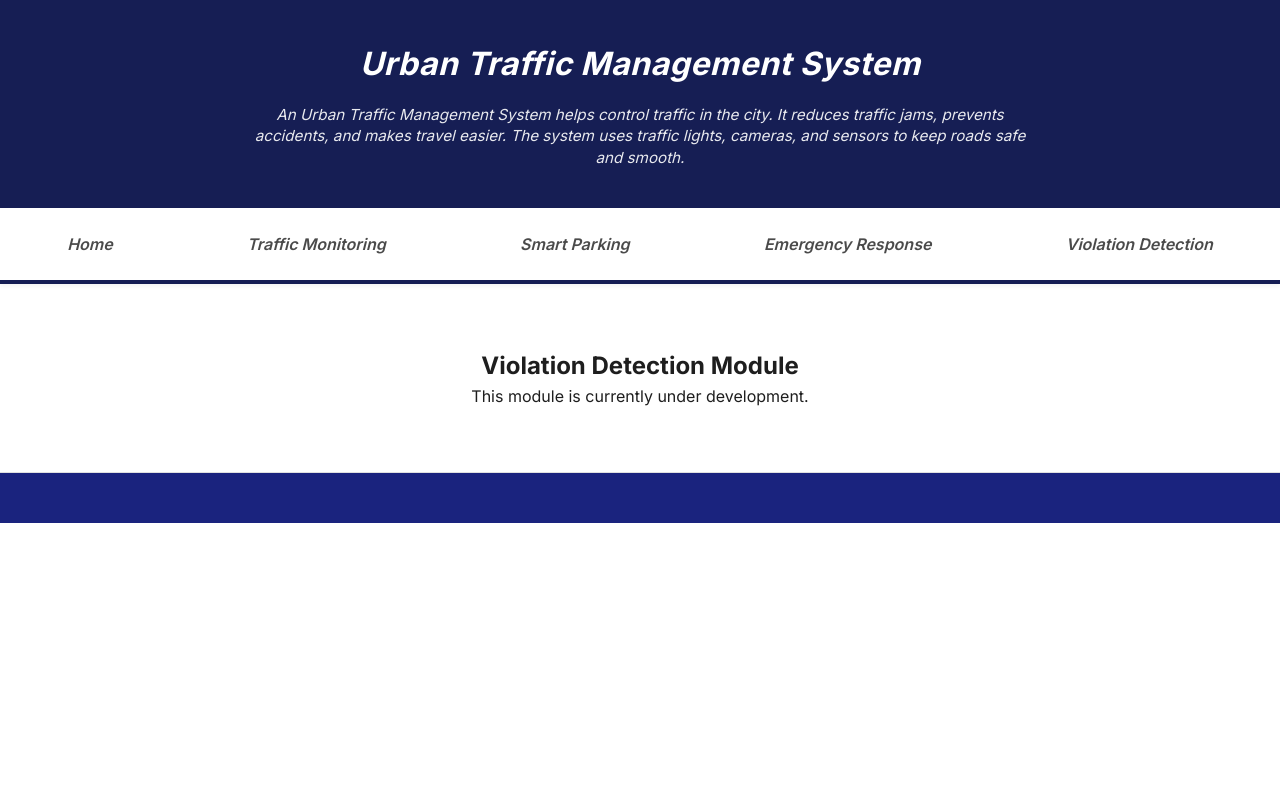
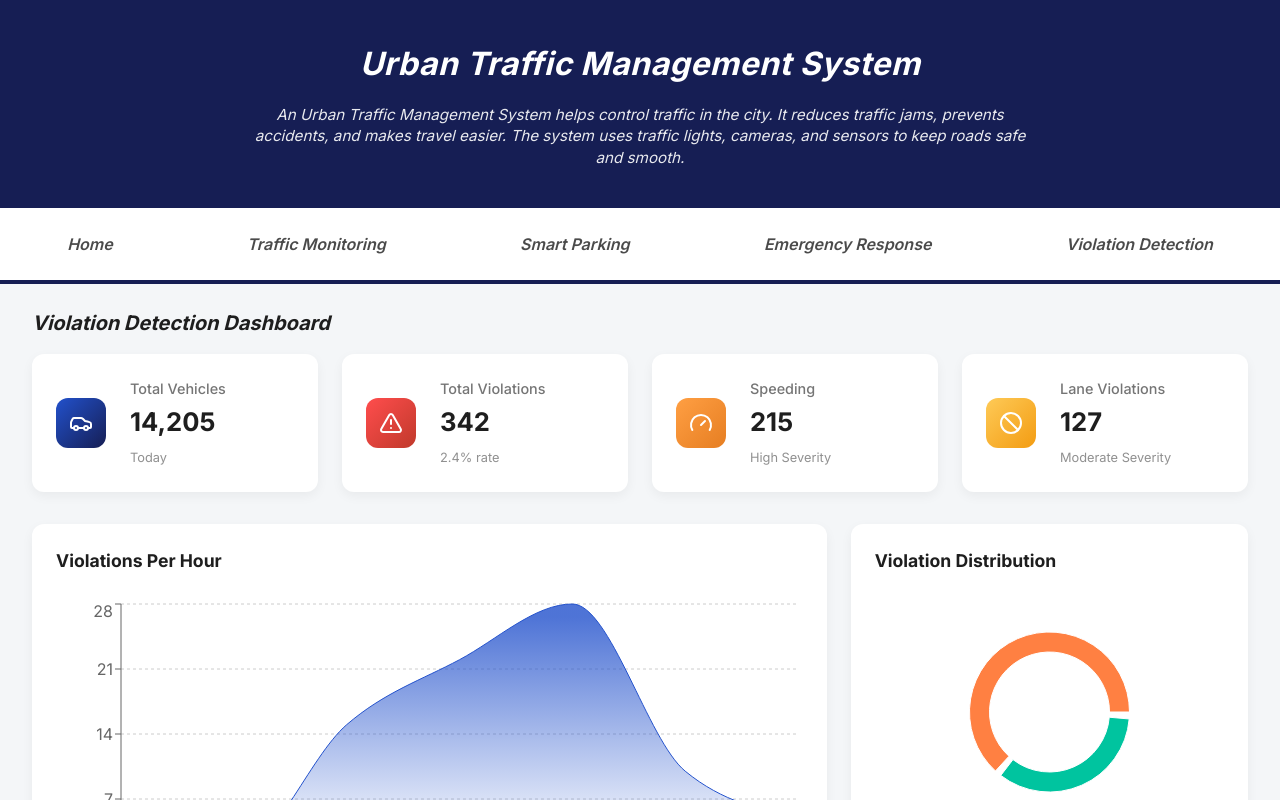
Before and after one commit to devindaJJ/fyp_research, a React (Vite) app in the folder frontend/traffic-dashboard/: page / in a window 1280 px wide. Both pictures are taken after a click on the element "Violation Detection". Shown: the top 800 px of the page. Built offline with nearby package versions, Linux system fonts and the light colour scheme.

Commit message:
designed violation detetction page

```diff
--- a/frontend/traffic-dashboard/src/App.jsx
+++ b/frontend/traffic-dashboard/src/App.jsx
@@ -5,6 +5,7 @@ import MapSection from './components/MapSection';
 import Analytics from './components/Analytics';
 import Overview from './components/Overview';
 import SplashScreen from './components/SplashScreen';
+import ViolationDetection from './components/ViolationDetection';
 
 function App() {
   const [showSplash, setShowSplash] = useState(true);
@@ -34,7 +35,9 @@ function App() {
         </>
       )}
 
-      {activeTab !== 'Home' && (
+      {activeTab === 'Violation Detection' && <ViolationDetection />}
+
+      {activeTab !== 'Home' && activeTab !== 'Violation Detection' && (
         <div className="section" style={{ textAlign: 'center', padding: '4rem' }}>
           <h2>{activeTab} Module</h2>
           <p>This module is currently under development.</p>
--- /dev/null
+++ b/frontend/traffic-dashboard/src/components/ViolationDetection.css
@@ -0,0 +1,105 @@
+.violation-section {
+    background-color: var(--bg-app);
+    padding-bottom: 3rem;
+}
+
+.violation-stats-grid {
+    display: grid;
+    grid-template-columns: repeat(auto-fit, minmax(240px, 1fr));
+    gap: 1.5rem;
+    margin-bottom: 2rem;
+}
+
+.v-card {
+    background: #fff;
+    padding: 1.5rem;
+    border-radius: 12px;
+    box-shadow: 0 4px 12px rgba(0, 0, 0, 0.05);
+    display: flex;
+    align-items: center;
+    gap: 1.5rem;
+    transition: transform 0.2s;
+}
+
+.v-card:hover {
+    transform: translateY(-2px);
+}
+
+.v-card-icon {
+    width: 50px;
+    height: 50px;
+    border-radius: 12px;
+    display: flex;
+    justify-content: center;
+    align-items: center;
+    color: #fff;
+}
+
+.v-card-icon.blue {
+    background: linear-gradient(135deg, #2251cc, #161e54);
+}
+
+.v-card-icon.red {
+    background: linear-gradient(135deg, #ff4d4d, #c0392b);
+}
+
+.v-card-icon.orange {
+    background: linear-gradient(135deg, #ff9f43, #e67e22);
+}
+
+.v-card-icon.yellow {
+    background: linear-gradient(135deg, #feca57, #f39c12);
+}
+
+.v-card-info h3 {
+    font-size: 0.9rem;
+    color: var(--text-secondary);
+    font-weight: 500;
+    margin-bottom: 0.2rem;
+}
+
+.v-number {
+    font-size: 1.6rem;
+    font-weight: 700;
+    color: var(--text-primary);
+    margin-bottom: 0.2rem;
+}
+
+.v-sub {
+    font-size: 0.8rem;
+    color: var(--text-secondary);
+    opacity: 0.8;
+}
+
+.violation-charts-grid {
+    display: grid;
+    grid-template-columns: 2fr 1fr;
+    gap: 1.5rem;
+}
+
+.chart-card {
+    background: #fff;
+    padding: 1.5rem;
+    border-radius: 12px;
+    box-shadow: 0 4px 12px rgba(0, 0, 0, 0.05);
+}
+
+.chart-card h3 {
+    margin-bottom: 1.5rem;
+    font-size: 1.1rem;
+    color: var(--text-primary);
+}
+
+.chart-card.large {
+    grid-column: 1 / 2;
+}
+
+.chart-card.full-width {
+    grid-column: 1 / -1;
+}
+
+@media (max-width: 1024px) {
+    .violation-charts-grid {
+        grid-template-columns: 1fr;
+    }
+}
--- /dev/null
+++ b/frontend/traffic-dashboard/src/components/ViolationDetection.jsx
@@ -0,0 +1,145 @@
+import React from 'react';
+import {
+    LineChart, Line, AreaChart, Area, BarChart, Bar, PieChart, Pie, Cell,
+    XAxis, YAxis, CartesianGrid, Tooltip, ResponsiveContainer, Legend
+} from 'recharts';
+import { Car, AlertTriangle, Gauge, Ban } from 'lucide-react';
+import './ViolationDetection.css';
+
+// Mock Data
+const violationsPerHour = [
+    { time: '00:00', count: 2 },
+    { time: '04:00', count: 1 },
+    { time: '08:00', count: 15 },
+    { time: '12:00', count: 22 },
+    { time: '16:00', count: 28 },
+    { time: '20:00', count: 10 },
+    { time: '23:59', count: 5 },
+];
+
+const violationTypes = [
+    { name: 'Speeding', value: 65 },
+    { name: 'Lane Violation', value: 35 },
+];
+
+const weeklyTrend = [
+    { day: 'Mon', violations: 45 },
+    { day: 'Tue', violations: 52 },
+    { day: 'Wed', violations: 38 },
+    { day: 'Thu', violations: 65 },
+    { day: 'Fri', violations: 72 },
+    { day: 'Sat', violations: 48 },
+    { day: 'Sun', violations: 30 },
+];
+
+const COLORS = ['#FF8042', '#00C49F'];
+
+const ViolationDetection = () => {
+    return (
+        <div className="section violation-section">
+            <h2 className="section-title">Violation Detection Dashboard</h2>
+
+            {/* Overview Cards */}
+            <div className="violation-stats-grid">
+                <div className="v-card">
+                    <div className="v-card-icon blue"><Car size={24} /></div>
+                    <div className="v-card-info">
+                        <h3>Total Vehicles</h3>
+                        <p className="v-number">14,205</p>
+                        <span className="v-sub">Today</span>
+                    </div>
+                </div>
+
+                <div className="v-card">
+                    <div className="v-card-icon red"><AlertTriangle size={24} /></div>
+                    <div className="v-card-info">
+                        <h3>Total Violations</h3>
+                        <p className="v-number">342</p>
+                        <span className="v-sub">2.4% rate</span>
+                    </div>
+                </div>
+
+                <div className="v-card">
+                    <div className="v-card-icon orange"><Gauge size={24} /></div>
+                    <div className="v-card-info">
+                        <h3>Speeding</h3>
+                        <p className="v-number">215</p>
+                        <span className="v-sub">High Severity</span>
+                    </div>
+                </div>
+
+                <div className="v-card">
+                    <div className="v-card-icon yellow"><Ban size={24} /></div>
+                    <div className="v-card-info">
+                        <h3>Lane Violations</h3>
+                        <p className="v-number">127</p>
+                        <span className="v-sub">Moderate Severity</span>
+                    </div>
+                </div>
+            </div>
+
+            {/* Charts Section */}
+            <div className="violation-charts-grid">
+                {/* Violations Per Hour */}
+                <div className="chart-card large">
+                    <h3>Violations Per Hour</h3>
+                    <ResponsiveContainer width="100%" height={300}>
+                        <AreaChart data={violationsPerHour}>
+                            <defs>
+                                <linearGradient id="colorCount" x1="0" y1="0" x2="0" y2="1">
+                                    <stop offset="5%" stopColor="#2251cc" stopOpacity={0.8} />
+                                    <stop offset="95%" stopColor="#2251cc" stopOpacity={0} />
+                                </linearGradient>
+                            </defs>
+                            <CartesianGrid strokeDasharray="3 3" vertical={false} />
+                            <XAxis dataKey="time" />
+                            <YAxis />
+                            <Tooltip />
+                            <Area type="monotone" dataKey="count" stroke="#2251cc" fillOpacity={1} fill="url(#colorCount)" />
+                        </AreaChart>
+                    </ResponsiveContainer>
+                </div>
+
+                {/* Speeding vs Lane */}
+                <div className="chart-card">
+                    <h3>Violation Distribution</h3>
+                    <ResponsiveContainer width="100%" height={250}>
+                        <PieChart>
+                            <Pie
+                                data={violationTypes}
+                                cx="50%"
+                                cy="50%"
+                                innerRadius={60}
+                                outerRadius={80}
+                                paddingAngle={5}
+                                dataKey="value"
+                            >
+                                {violationTypes.map((entry, index) => (
+                                    <Cell key={`cell-${index}`} fill={COLORS[index % COLORS.length]} />
+                                ))}
+                            </Pie>
+                            <Tooltip />
+                            <Legend />
+                        </PieChart>
+                    </ResponsiveContainer>
+                </div>
+
+                {/* Weekly Trend */}
+                <div className="chart-card full-width">
+                    <h3>Weekly Violation Trend</h3>
+                    <ResponsiveContainer width="100%" height={250}>
+                        <BarChart data={weeklyTrend}>
+                            <CartesianGrid strokeDasharray="3 3" vertical={false} />
+                            <XAxis dataKey="day" />
+                            <YAxis />
+                            <Tooltip />
+                            <Bar dataKey="violations" fill="#161e54" radius={[4, 4, 0, 0]} barSize={50} />
+                        </BarChart>
+                    </ResponsiveContainer>
+                </div>
+            </div>
+        </div>
+    );
+};
+
+export default ViolationDetection;
```
